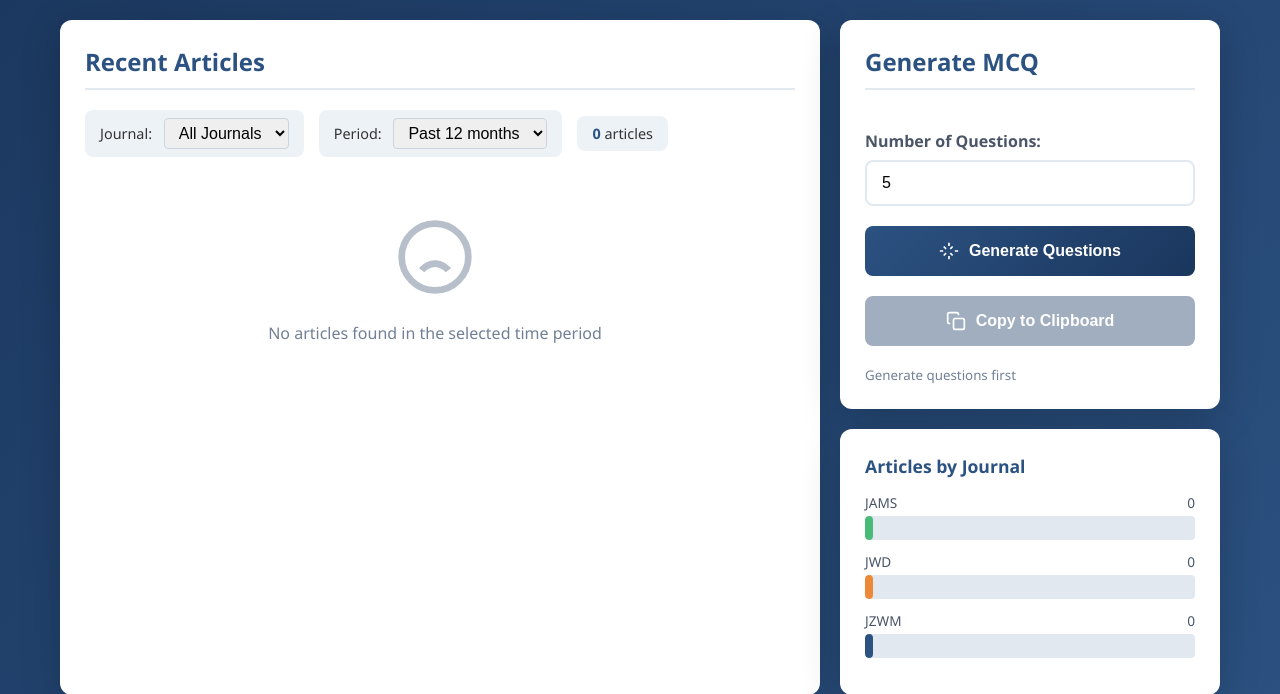
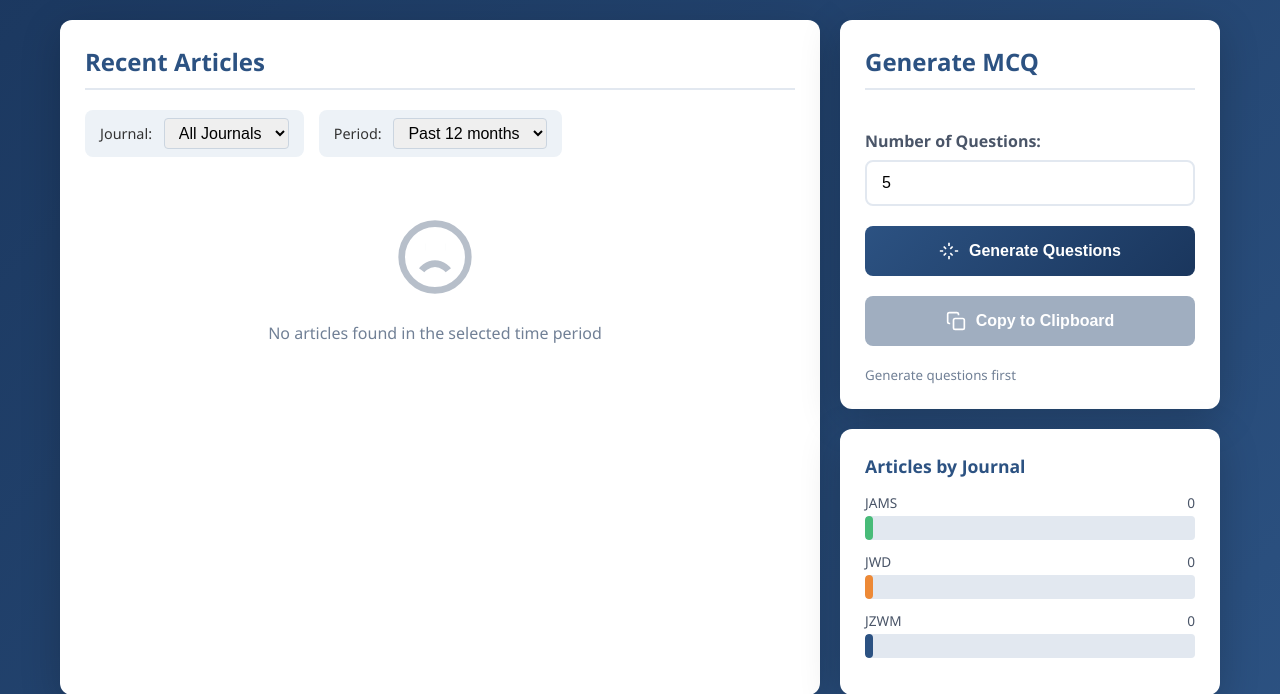
Before and after one commit to hbeaufrere/Board-Prep, a Flask app: page / in a window 1280 px wide. Shown: the part 196-890 px from the top of the page. Run offline with Flask 3, Linux system fonts and the light colour scheme; data that the repository does not hold is empty.

Commit message:
Remove article count from Recent Articles section
Count is now displayed in the bar chart instead

https://claude.ai/code/session_01A3oZS7nHakz5ShMArYLLXY

```diff
--- a/templates/index.html
+++ b/templates/index.html
@@ -443,7 +443,6 @@
                             <option value="60">Past 5 years</option>
                         </select>
                     </div>
-                    <div class="stat-item"><strong id="article-count">-</strong> articles</div>
                 </div>
                 <div class="loading" id="articles-loading">
                     <div class="spinner"></div>
@@ -549,7 +548,6 @@
 
                 if (data.success) {
                     articlesData = data.articles;
-                    document.getElementById('article-count').textContent = data.count;
 
                     if (data.articles.length === 0) {
                         listEl.innerHTML = `
```
